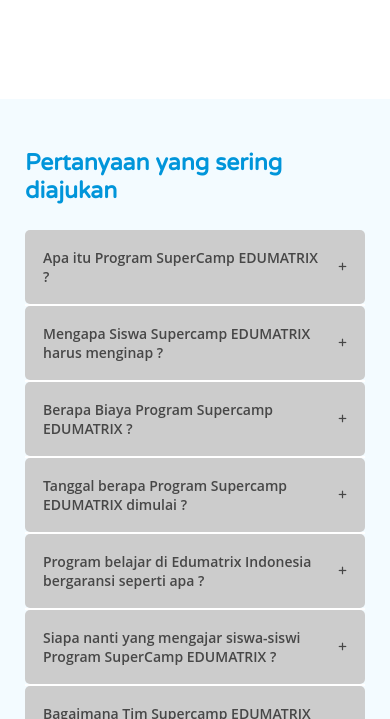
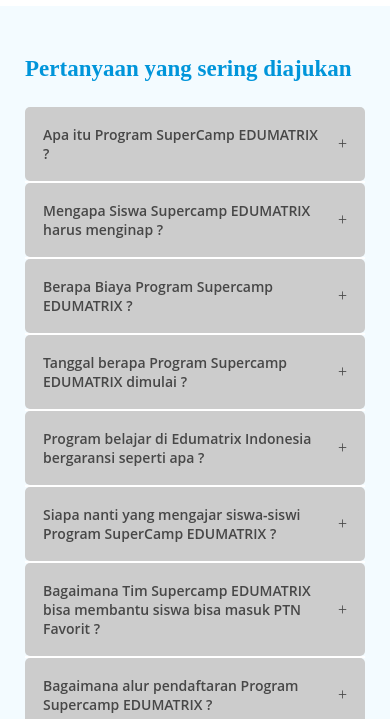
Before and after one commit to edumatrixwebdev/edumatrix-sidebar, a React (Create React App) app: page / in a window 390 px wide. Shown: the part 4945-5664 px from the top of the page. Built offline with nearby package versions, Linux system fonts and the light colour scheme.

Commit message:
delete font url

```diff
--- a/src/App.css
+++ b/src/App.css
@@ -1,4 +1,3 @@
-@import url('https://fonts.googleapis.com/css2?family=Teko:wght@300;400&family=Varela+Round&display=swap');
 
 body {
   font-family: 'Varela Round', sans-serif;
--- a/src/Component/Accordion/Accordion.css
+++ b/src/Component/Accordion/Accordion.css
@@ -45,6 +45,7 @@
   transition: max-height 0.6s ease;
 }
 
+/* ACCORDION */
 .accordion__text {
   font-family: "Open Sans", sans-serif;
   font-weight: 400;
--- a/src/Page/Home/Home.css
+++ b/src/Page/Home/Home.css
@@ -520,6 +520,7 @@
     padding-bottom: 0;
   }
   .all-accordion {
+    font-family: "Varela Round', sans-serif";
     padding-left: 25px;
     padding-right: 25px;
   }
```
